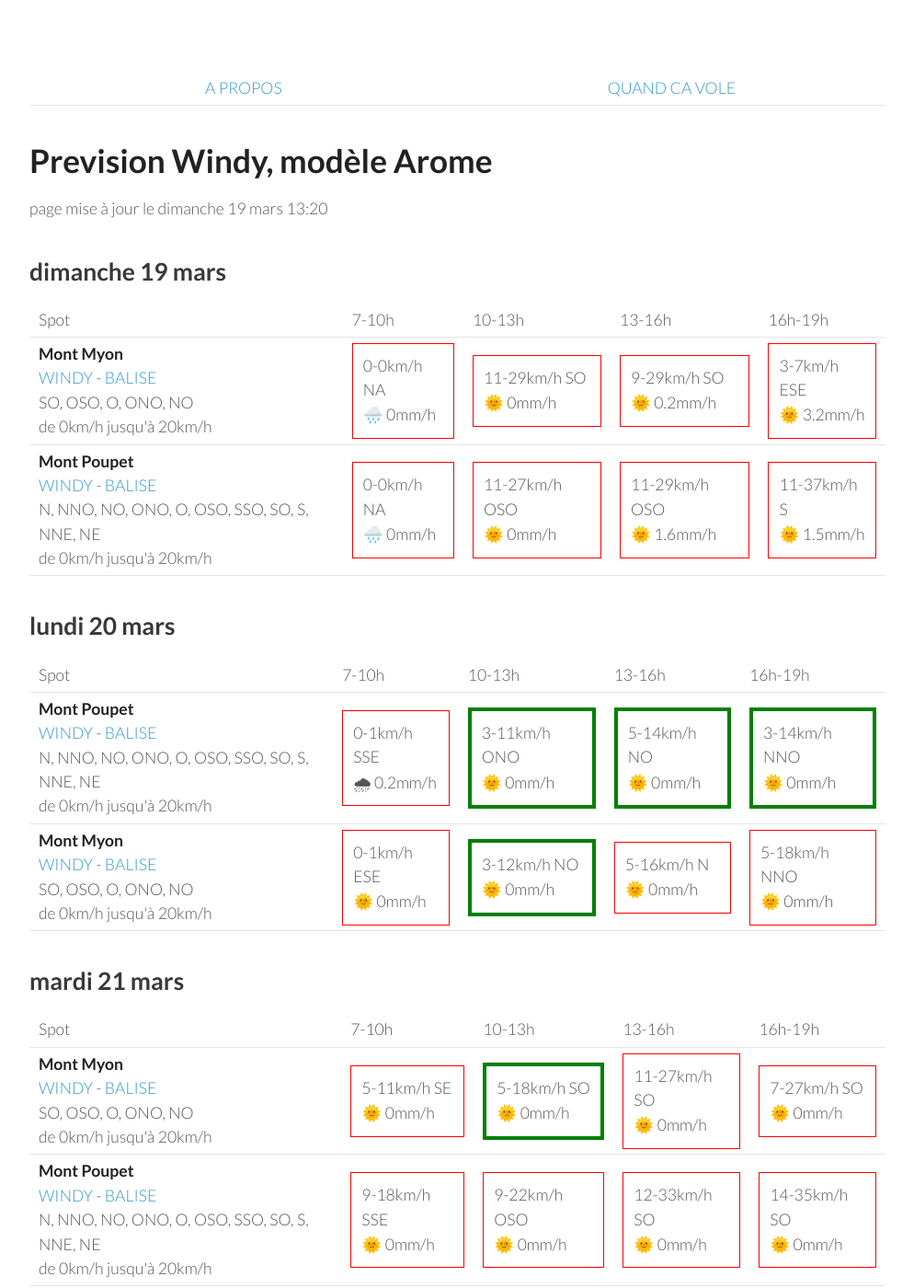
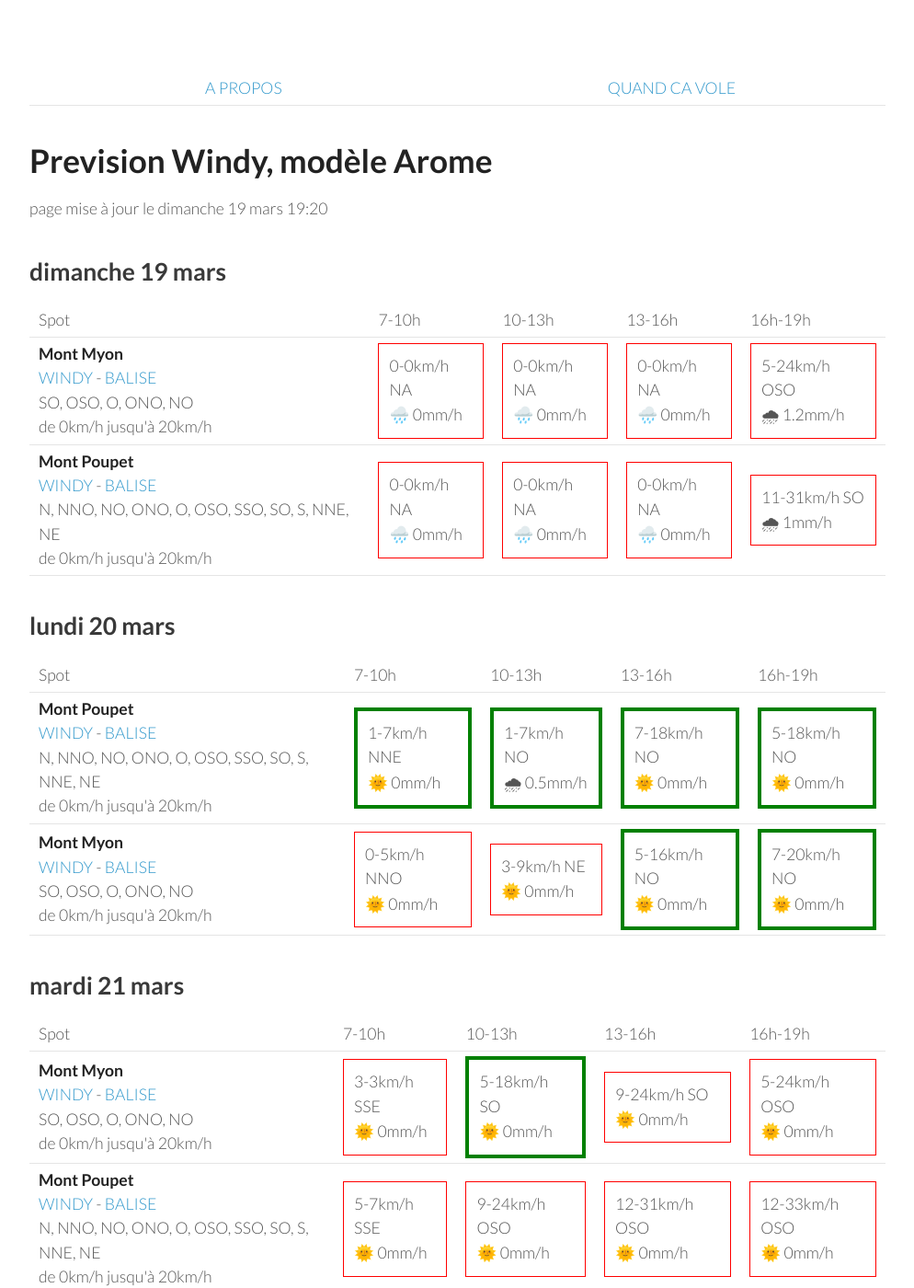
Before and after one commit to parapente-dans-le-nord/parapente-dans-le-nord.github.io, a Jekyll site: the page built from jura.markdown, in a window 1280 px wide and 1400 px high. Shown: the whole window at 92% size, without its empty margins (26-1020 px from the left). Built offline with Jekyll 4.4.1, drawn with Linux system fonts in a browser that asks for light colours; some of the changed text lies outside the part shown.

Commit message:
update index.markdown

```diff
--- a/jura.markdown
+++ b/jura.markdown
@@ -7,7 +7,7 @@ title:  "Tous les spots"
 {: .links}
 
 # Prevision Windy, modèle Arome
-page mise à jour le dimanche 19 mars 13:20
+page mise à jour le dimanche 19 mars 19:20
 
 ## dimanche 19 mars
 
@@ -25,18 +25,18 @@ page mise à jour le dimanche 19 mars 13:20
         <td><strong>Mont Myon</strong><br><a href="https://windy.com/46.331/5.397?45.898,5.394,8,m:eWoagj8">WINDY</a> - <span class=""><a href="http://www.balisemeteo.com/balise.php?idBalise=70">BALISE</a> </span><br> <span class="vent-favorable">SO, OSO, O, ONO, NO</span><br><span class="force-vent">de 0km/h jusqu'à 20km/h</span> </td>
 
             <td><div class="not-flyable"><p>0-0km/h NA</p><p>🌧️ 0mm/h</p></div></td>
-            <td><div class="not-flyable"><p>11-29km/h SO</p><p>🌞 0mm/h</p></div></td>
-            <td><div class="not-flyable"><p>9-29km/h SO</p><p>🌞 0.2mm/h</p></div></td>
-            <td><div class="not-flyable"><p>3-7km/h ESE</p><p>🌞 3.2mm/h</p></div></td>
+            <td><div class="not-flyable"><p>0-0km/h NA</p><p>🌧️ 0mm/h</p></div></td>
+            <td><div class="not-flyable"><p>0-0km/h NA</p><p>🌧️ 0mm/h</p></div></td>
+            <td><div class="not-flyable"><p>5-24km/h OSO</p><p>🌧 1.2mm/h</p></div></td>
 
     </tr>
 <tr>
         <td><strong>Mont Poupet</strong><br><a href="https://windy.com/46.970/5.876?46.541,5.876,8">WINDY</a> - <span class=""><a href="http://www.balisemeteo.com/balise.php?idBalise=92">BALISE</a> </span><br> <span class="vent-favorable">N, NNO, NO, ONO, O, OSO, SSO, SO, S, NNE, NE</span><br><span class="force-vent">de 0km/h jusqu'à 20km/h</span> </td>
 
             <td><div class="not-flyable"><p>0-0km/h NA</p><p>🌧️ 0mm/h</p></div></td>
-            <td><div class="not-flyable"><p>11-27km/h OSO</p><p>🌞 0mm/h</p></div></td>
-            <td><div class="not-flyable"><p>11-29km/h OSO</p><p>🌞 1.6mm/h</p></div></td>
-            <td><div class="not-flyable"><p>11-37km/h S</p><p>🌞 1.5mm/h</p></div></td>
+            <td><div class="not-flyable"><p>0-0km/h NA</p><p>🌧️ 0mm/h</p></div></td>
+            <td><div class="not-flyable"><p>0-0km/h NA</p><p>🌧️ 0mm/h</p></div></td>
+            <td><div class="not-flyable"><p>11-31km/h SO</p><p>🌧 1mm/h</p></div></td>
 
     </tr>
 
@@ -58,20 +58,20 @@ page mise à jour le dimanche 19 mars 13:20
 <tr>
         <td><strong>Mont Poupet</strong><br><a href="https://windy.com/46.970/5.876?46.541,5.876,8">WINDY</a> - <span class=""><a href="http://www.balisemeteo.com/balise.php?idBalise=92">BALISE</a> </span><br> <span class="vent-favorable">N, NNO, NO, ONO, O, OSO, SSO, SO, S, NNE, NE</span><br><span class="force-vent">de 0km/h jusqu'à 20km/h</span> </td>
 
-            <td><div class="not-flyable"><p>0-1km/h SSE</p><p>🌧 0.2mm/h</p></div></td>
-            <td><div class="flyable"><p>3-11km/h ONO</p><p>🌞 0mm/h</p></div></td>
-            <td><div class="flyable"><p>5-14km/h NO</p><p>🌞 0mm/h</p></div></td>
-            <td><div class="flyable"><p>3-14km/h NNO</p><p>🌞 0mm/h</p></div></td>
+            <td><div class="flyable"><p>1-7km/h NNE</p><p>🌞 0mm/h</p></div></td>
+            <td><div class="flyable"><p>1-7km/h NO</p><p>🌧 0.5mm/h</p></div></td>
+            <td><div class="flyable"><p>7-18km/h NO</p><p>🌞 0mm/h</p></div></td>
+            <td><div class="flyable"><p>5-18km/h NO</p><p>🌞 0mm/h</p></div></td>
 
 
     </tr>
 <tr>
         <td><strong>Mont Myon</strong><br><a href="https://windy.com/46.331/5.397?45.898,5.394,8,m:eWoagj8">WINDY</a> - <span class=""><a href="http://www.balisemeteo.com/balise.php?idBalise=70">BALISE</a> </span><br> <span class="vent-favorable">SO, OSO, O, ONO, NO</span><br><span class="force-vent">de 0km/h jusqu'à 20km/h</span> </td>
 
-            <td><div class="not-flyable"><p>0-1km/h ESE</p><p>🌞 0mm/h</p></div></td>
-            <td><div class="flyable"><p>3-12km/h NO</p><p>🌞 0mm/h</p></div></td>
-            <td><div class="not-flyable"><p>5-16km/h N</p><p>🌞 0mm/h</p></div></td>
-            <td><div class="not-flyable"><p>5-18km/h NNO</p><p>🌞 0mm/h</p></div></td>
+            <td><div class="not-flyable"><p>0-5km/h NNO</p><p>🌞 0mm/h</p></div></td>
+            <td><div class="not-flyable"><p>3-9km/h NE</p><p>🌞 0mm/h</p></div></td>
+            <td><div class="flyable"><p>5-16km/h NO</p><p>🌞 0mm/h</p></div></td>
+            <td><div class="flyable"><p>7-20km/h NO</p><p>🌞 0mm/h</p></div></td>
 
 
     </tr>
@@ -94,20 +94,20 @@ page mise à jour le dimanche 19 mars 13:20
 <tr>
         <td><strong>Mont Myon</strong><br><a href="https://windy.com/46.331/5.397?45.898,5.394,8,m:eWoagj8">WINDY</a> - <span class=""><a href="http://www.balisemeteo.com/balise.php?idBalise=70">BALISE</a> </span><br> <span class="vent-favorable">SO, OSO, O, ONO, NO</span><br><span class="force-vent">de 0km/h jusqu'à 20km/h</span> </td>
 
-            <td><div class="not-flyable"><p>5-11km/h SE</p><p>🌞 0mm/h</p></div></td>
+            <td><div class="not-flyable"><p>3-3km/h SSE</p><p>🌞 0mm/h</p></div></td>
             <td><div class="flyable"><p>5-18km/h SO</p><p>🌞 0mm/h</p></div></td>
-            <td><div class="not-flyable"><p>11-27km/h SO</p><p>🌞 0mm/h</p></div></td>
-            <td><div class="not-flyable"><p>7-27km/h SO</p><p>🌞 0mm/h</p></div></td>
+            <td><div class="not-flyable"><p>9-24km/h SO</p><p>🌞 0mm/h</p></div></td>
+            <td><div class="not-flyable"><p>5-24km/h OSO</p><p>🌞 0mm/h</p></div></td>
 
 
     </tr>
 <tr>
         <td><strong>Mont Poupet</strong><br><a href="https://windy.com/46.970/5.876?46.541,5.876,8">WINDY</a> - <span class=""><a href="http://www.balisemeteo.com/balise.php?idBalise=92">BALISE</a> </span><br> <span class="vent-favorable">N, NNO, NO, ONO, O, OSO, SSO, SO, S, NNE, NE</span><br><span class="force-vent">de 0km/h jusqu'à 20km/h</span> </td>
 
-            <td><div class="not-flyable"><p>9-18km/h SSE</p><p>🌞 0mm/h</p></div></td>
-            <td><div class="not-flyable"><p>9-22km/h OSO</p><p>🌞 0mm/h</p></div></td>
-            <td><div class="not-flyable"><p>12-33km/h SO</p><p>🌞 0mm/h</p></div></td>
-            <td><div class="not-flyable"><p>14-35km/h SO</p><p>🌞 0mm/h</p></div></td>
+            <td><div class="not-flyable"><p>5-7km/h SSE</p><p>🌞 0mm/h</p></div></td>
+            <td><div class="not-flyable"><p>9-24km/h OSO</p><p>🌞 0mm/h</p></div></td>
+            <td><div class="not-flyable"><p>12-31km/h OSO</p><p>🌞 0mm/h</p></div></td>
+            <td><div class="not-flyable"><p>12-33km/h OSO</p><p>🌞 0mm/h</p></div></td>
 
 
     </tr>
@@ -130,20 +130,20 @@ page mise à jour le dimanche 19 mars 13:20
 <tr>
         <td><strong>Mont Myon</strong><br><a href="https://windy.com/46.331/5.397?45.898,5.394,8,m:eWoagj8">WINDY</a> - <span class=""><a href="http://www.balisemeteo.com/balise.php?idBalise=70">BALISE</a> </span><br> <span class="vent-favorable">SO, OSO, O, ONO, NO</span><br><span class="force-vent">de 0km/h jusqu'à 20km/h</span> </td>
 
-            <td><div class="not-flyable"><p>5-14km/h SE</p><p>🌞 0mm/h</p></div></td>
-            <td><div class="not-flyable"><p>9-24km/h SSO</p><p>🌞 0mm/h</p></div></td>
-            <td><div class="not-flyable"><p>9-27km/h SO</p><p>🌞 0mm/h</p></div></td>
-            <td><div class="not-flyable"><p>11-25km/h S</p><p>🌞 0mm/h</p></div></td>
+            <td><div class="not-flyable"><p>7-16km/h ESE</p><p>🌞 0mm/h</p></div></td>
+            <td><div class="not-flyable"><p>7-22km/h SO</p><p>🌞 0mm/h</p></div></td>
+            <td><div class="not-flyable"><p>12-31km/h SO</p><p>🌞 0mm/h</p></div></td>
+            <td><div class="not-flyable"><p>11-31km/h SSO</p><p>🌞 0mm/h</p></div></td>
 
 
     </tr>
 <tr>
         <td><strong>Mont Poupet</strong><br><a href="https://windy.com/46.970/5.876?46.541,5.876,8">WINDY</a> - <span class=""><a href="http://www.balisemeteo.com/balise.php?idBalise=92">BALISE</a> </span><br> <span class="vent-favorable">N, NNO, NO, ONO, O, OSO, SSO, SO, S, NNE, NE</span><br><span class="force-vent">de 0km/h jusqu'à 20km/h</span> </td>
 
-            <td><div class="not-flyable"><p>11-25km/h S</p><p>🌞 0mm/h</p></div></td>
-            <td><div class="not-flyable"><p>18-38km/h SO</p><p>🌞 0mm/h</p></div></td>
-            <td><div class="not-flyable"><p>16-46km/h OSO</p><p>🌞 0mm/h</p></div></td>
-            <td><div class="not-flyable"><p>14-38km/h SO</p><p>🌞 0mm/h</p></div></td>
+            <td><div class="not-flyable"><p>11-24km/h S</p><p>🌞 0mm/h</p></div></td>
+            <td><div class="not-flyable"><p>11-25km/h SO</p><p>🌞 0mm/h</p></div></td>
+            <td><div class="not-flyable"><p>18-42km/h OSO</p><p>🌞 0mm/h</p></div></td>
+            <td><div class="not-flyable"><p>16-40km/h SO</p><p>🌞 0mm/h</p></div></td>
 
 
     </tr>
```
